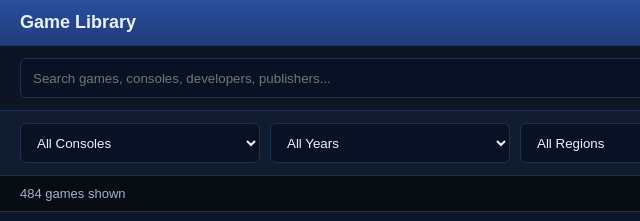
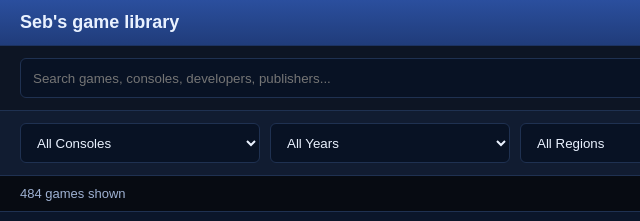
Before and after one commit to Seb269/Seb269.github.io, a plain HTML site: page index.html in a window 1280 px wide. Shown: the top 221 px of the page, 0-640 px from the left. Drawn offline with nearby package versions, Linux system fonts and the light colour scheme; no server answers.

Commit message:
Update index.html

```diff
--- a/index.html
+++ b/index.html
@@ -9,7 +9,7 @@
 </head>
 <body>
   <header class="top-bar">
-    <h1>Game Library</h1>
+    <h1>Seb's game library</h1>
   </header>
 
   <section class="search-bar">
```
